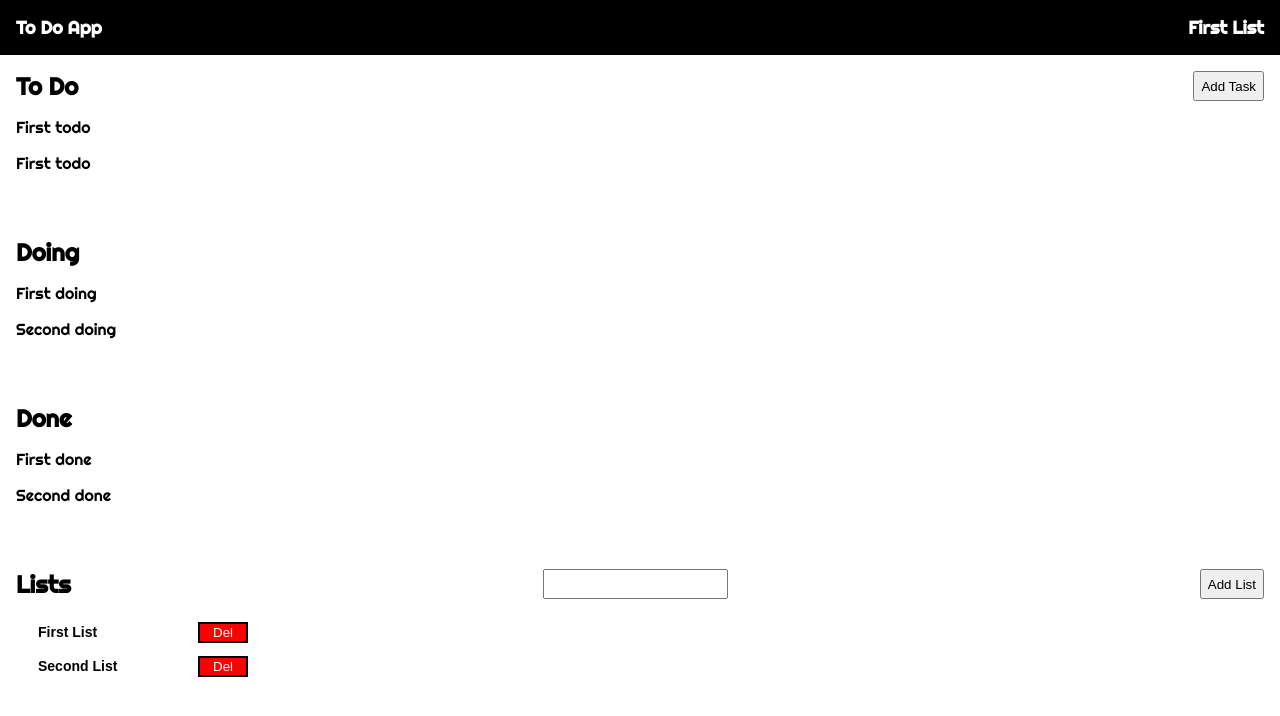
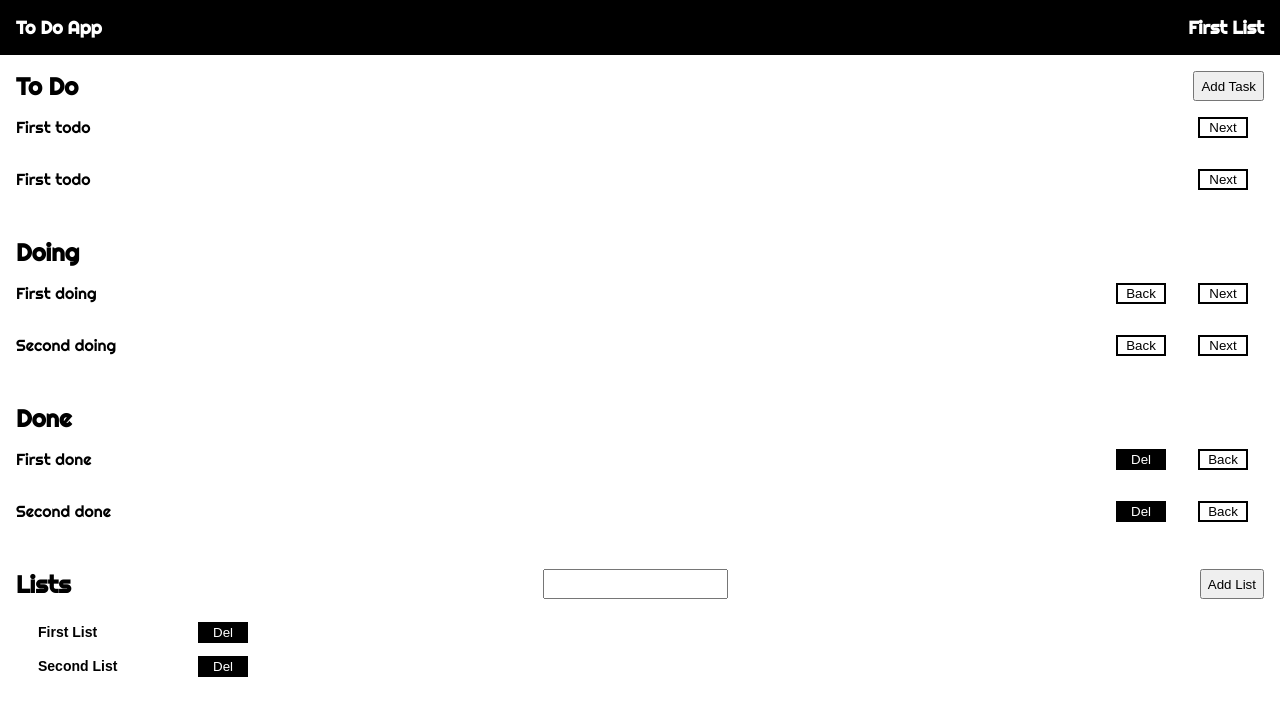
Before and after one commit to ikari-shirei/to-do-react, a React (Create React App) app: page / in a window 1280 px wide. Shown: the top 716 px of the page. Built offline with nearby package versions, Linux system fonts and the light colour scheme.

Commit message:
Add remove mechanism to done tasks

```diff
--- a/src/App.js
+++ b/src/App.js
@@ -10,35 +10,35 @@ function App() {
       id: uniqid(),
       name: 'First List',
       todo: [
-        { id: 1, name: 'First todo' },
-        { id: 2, name: 'First todo' },
+        { id: uniqid(), name: 'First todo' },
+        { id: uniqid(), name: 'First todo' },
       ],
       doing: [
-        { id: 1, name: 'First doing' },
-        { id: 2, name: 'Second doing' },
+        { id: uniqid(), name: 'First doing' },
+        { id: uniqid(), name: 'Second doing' },
       ],
       done: [
-        { id: 1, name: 'First done' },
-        { id: 2, name: 'Second done' },
+        { id: uniqid(), name: 'First done' },
+        { id: uniqid(), name: 'Second done' },
       ],
     },
     {
       id: uniqid(),
       name: 'Second List',
       todo: [
-        { id: 1, name: 'First todo' },
-        { id: 2, name: 'Second todo' },
-        { id: 3, name: 'Second todo' },
-        { id: 4, name: 'Second todo' },
-        { id: 5, name: 'Second todo' },
+        { id: uniqid(), name: 'First todo' },
+        { id: uniqid(), name: 'Second todo' },
+        { id: uniqid(), name: 'Second todo' },
+        { id: uniqid(), name: 'Second todo' },
+        { id: uniqid(), name: 'Second todo' },
       ],
       doing: [
-        { id: 1, name: 'First doing' },
-        { id: 2, name: 'Second doing' },
+        { id: uniqid(), name: 'First doing' },
+        { id: uniqid(), name: 'Second doing' },
       ],
       done: [
-        { id: 1, name: 'First done' },
-        { id: 2, name: 'Second done' },
+        { id: uniqid(), name: 'First done' },
+        { id: uniqid(), name: 'Second done' },
       ],
     },
   ])
@@ -86,13 +86,35 @@ function App() {
 
   useEffect(updateSelectedList, [])
 
+  const removeTask = (val) => {
+    const targetList = lists.find((list) => {
+      return selectedList.id === list.id
+    })
+    const targetDone = targetList.done.find((done) => {
+      return val.target.id === done.id
+    })
+    const newDone = targetList.done.filter((done) => {
+      return done !== targetDone
+    })
+    targetList.done = newDone
+    const newLists = lists.map((list) => {
+      return list.id === targetList.id ? targetList : list
+    })
+
+    setLists(newLists)
+  }
+
   return (
     <div className="app">
       <div>
         <Header list={selectedList.name} />
       </div>
       <div className="main-content">
-        <Main addNewTask={addNewTask} selectedList={selectedList} />
+        <Main
+          addNewTask={addNewTask}
+          selectedList={selectedList}
+          removeTask={removeTask}
+        />
       </div>
       <div className="container">
         <Lists
--- a/src/components/Button.js
+++ b/src/components/Button.js
@@ -1,7 +1,8 @@
 import '../styles/button.scss'
 
 function Button({ type, id, handleButton }) {
-  const buttonTitle = type === 'delete-button' ? 'Del' : 'Add'
+  const buttonTitle =
+    type === 'delete-button' ? 'Del' : type === 'next-button' ? 'Next' : 'Back'
 
   return (
     <div className={type}>
--- a/src/components/Lists.js
+++ b/src/components/Lists.js
@@ -24,7 +24,14 @@ function Lists({ updateSelectedList, lists, setLists, setSelectedList }) {
     setNewListName(text.target.value)
   }
 
+  const handleInputKeyPress = (event) => {
+    if (event.key === 'Enter') {
+      addNewList()
+    }
+  }
+
   const addNewList = () => {
+    if (newListName !== '') {
       const newList = {
         id: uniqid(),
         name: newListName,
@@ -35,13 +42,20 @@ function Lists({ updateSelectedList, lists, setLists, setSelectedList }) {
 
       setLists([...lists, newList])
       setNewListName('')
+    } else {
+      alert('Enter a value')
+    }
   }
 
   return (
     <>
       <div className="button-container">
         <h1>Lists</h1>
-        <input onChange={handleInput} value={newListName}></input>
+        <input
+          onChange={handleInput}
+          onKeyPress={handleInputKeyPress}
+          value={newListName}
+        ></input>
         <button onClick={addNewList}>Add List</button>
       </div>
       <div className="lists-container">
--- a/src/components/Main.js
+++ b/src/components/Main.js
@@ -1,6 +1,7 @@
 import '../styles/main.scss'
+import Button from './Button'
 
-function Main({ addNewTask, selectedList }) {
+function Main({ addNewTask, selectedList, removeTask }) {
   return (
     <>
       <div className="to-do-container container">
@@ -10,7 +11,14 @@ function Main({ addNewTask, selectedList }) {
         </div>
         <div className="inside-container">
           {selectedList.todo.map((todo) => {
-            return <p key={todo.id}>{todo.name}</p>
+            return (
+              <div className="todo-button-container" key={todo.id}>
+                <p>{todo.name}</p>
+                <div>
+                  <Button type="next-button" />
+                </div>
+              </div>
+            )
           })}
         </div>
       </div>
@@ -18,7 +26,15 @@ function Main({ addNewTask, selectedList }) {
         <h1>Doing</h1>
         <div className="inside-container">
           {selectedList.doing.map((doing) => {
-            return <p key={doing.id}>{doing.name}</p>
+            return (
+              <div className="todo-button-container" key={doing.id}>
+                <p>{doing.name}</p>
+                <div>
+                  <Button type="back-button" />
+                  <Button type="next-button" />
+                </div>
+              </div>
+            )
           })}
         </div>
       </div>
@@ -26,7 +42,19 @@ function Main({ addNewTask, selectedList }) {
         <h1>Done</h1>
         <div className="inside-container">
           {selectedList.done.map((done) => {
-            return <p key={done.id}>{done.name}</p>
+            return (
+              <div className="todo-button-container" key={done.id}>
+                <p>{done.name}</p>
+                <div>
+                  <Button
+                    id={done.id}
+                    type="delete-button"
+                    handleButton={removeTask}
+                  />
+                  <Button type="back-button" />
+                </div>
+              </div>
+            )
           })}
         </div>
       </div>
--- a/src/styles/button.scss
+++ b/src/styles/button.scss
@@ -9,25 +9,39 @@
   }
 }
 
-.list-button-container {
+.list-button-container,
+.todo-button-container {
   display: flex;
   justify-content: space-between;
   align-items: center;
+  div {
+    display: flex;
+  }
 }
 
 .delete-button {
   @include button();
   button {
     display: inline-block;
-    background-color: red;
+    background-color: $color1;
     color: $color2;
   }
 }
 
-.add-button {
+.next-button {
+  @include button();
   button {
     display: inline-block;
-    background-color: blue;
-    color: $color3;
+    background-color: $color2;
+    color: $color1;
   }
 }
+
+.back-button {
+  @include button();
+  button {
+    display: inline-block;
+    background-color: $color2;
+    color: $color1;
+  }
+}
```
Lines whose indentation alone changed are shown as unchanged.
